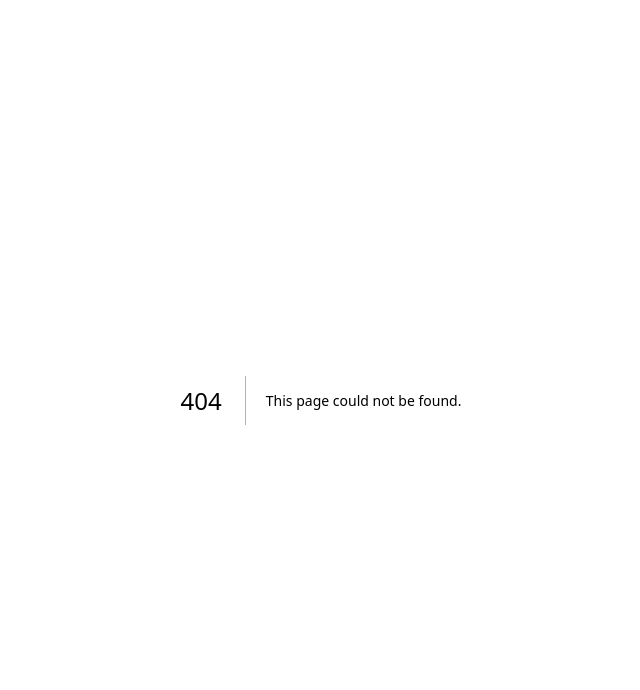
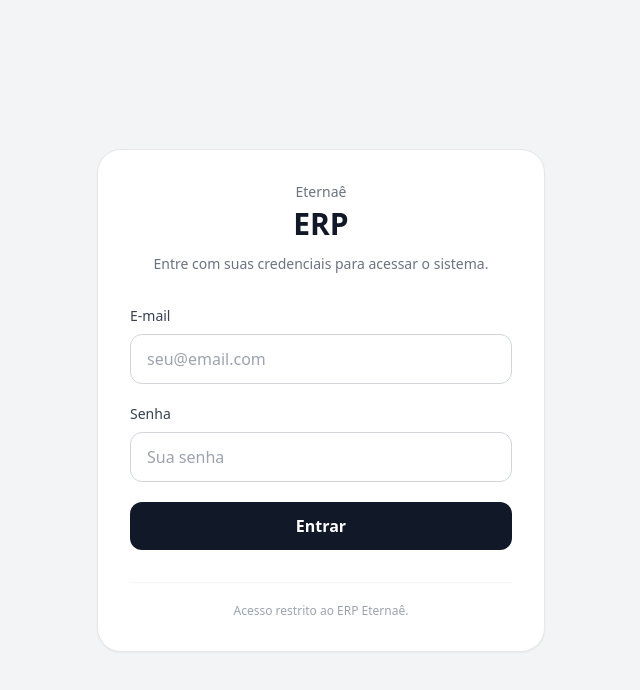
Before and after one commit to eternae2026/eternae-erp, a Next.js app: page /login in a window 1280 px wide. Before the commit this address had no page. Shown: the top 690 px of the page, without its empty margins (319-959 px from the left). Built offline with nearby package versions, Linux system fonts and the light colour scheme; no server answers.

Commit message:
Release v1.1.0 - Segurança e autenticação do ERP Eternaê

```diff
--- a/components/Sidebar.js
+++ b/components/Sidebar.js
@@ -1,6 +1,7 @@
 import { useState } from 'react'
 import Link from 'next/link'
 import { useRouter } from 'next/router'
+import { supabase } from '../lib/supabase'
 
 export default function Sidebar() {
   const router = useRouter()
@@ -16,6 +17,9 @@ export default function Sidebar() {
 
   const [financeiroAberto, setFinanceiroAberto] =
     useState(estaNoFinanceiro)
+
+  const [saindo, setSaindo] =
+    useState(false)
 
   function linkAtivo(caminho) {
     return router.pathname === caminho
@@ -47,6 +51,42 @@ export default function Sidebar() {
           : 'text-gray-400 hover:bg-gray-800 hover:text-white'
       }
     `
+  }
+
+  async function sair() {
+    if (saindo) return
+
+    try {
+      setSaindo(true)
+
+      const { error } = await supabase.auth.signOut()
+
+      if (error) {
+        console.error(
+          'Erro ao encerrar sessão:',
+          error
+        )
+
+        alert(
+          'Não foi possível encerrar a sessão. Tente novamente.'
+        )
+
+        return
+      }
+
+      router.replace('/login')
+    } catch (error) {
+      console.error(
+        'Erro ao encerrar sessão:',
+        error
+      )
+
+      alert(
+        'Não foi possível encerrar a sessão. Tente novamente.'
+      )
+    } finally {
+      setSaindo(false)
+    }
   }
 
   return (
@@ -263,6 +303,30 @@ export default function Sidebar() {
         >
           ⚙️ Configurações
         </Link>
+
+        <div className="mt-6 pt-5 border-t border-gray-700">
+          <button
+            type="button"
+            onClick={sair}
+            disabled={saindo}
+            className="
+              w-full
+              flex items-center
+              px-3 py-2
+              rounded-xl
+              text-gray-300
+              hover:bg-red-900/40
+              hover:text-white
+              transition
+              disabled:opacity-50
+              disabled:cursor-not-allowed
+            "
+          >
+            {saindo
+              ? '⏳ Saindo...'
+              : '🚪 Sair'}
+          </button>
+        </div>
       </nav>
     </aside>
   )
--- a/pages/_app.js
+++ b/pages/_app.js
@@ -1,5 +1,84 @@
 import '../styles/globals.css'
 
+import { useEffect, useState } from 'react'
+import { useRouter } from 'next/router'
+import { supabase } from '../lib/supabase'
+
 export default function App({ Component, pageProps }) {
+  const router = useRouter()
+
+  const [sessao, setSessao] = useState(null)
+  const [carregandoSessao, setCarregandoSessao] = useState(true)
+
+  const paginaPublica = router.pathname === '/login'
+
+  useEffect(() => {
+    let ativo = true
+
+    async function carregarSessao() {
+      const {
+        data: { session },
+      } = await supabase.auth.getSession()
+
+      if (!ativo) return
+
+      setSessao(session)
+      setCarregandoSessao(false)
+
+      if (!session && router.pathname !== '/login') {
+        router.replace('/login')
+        return
+      }
+
+      if (session && router.pathname === '/login') {
+        router.replace('/')
+      }
+    }
+
+    carregarSessao()
+
+    const {
+      data: { subscription },
+    } = supabase.auth.onAuthStateChange((_event, session) => {
+      if (!ativo) return
+
+      setSessao(session)
+      setCarregandoSessao(false)
+
+      if (!session && router.pathname !== '/login') {
+        router.replace('/login')
+      }
+
+      if (session && router.pathname === '/login') {
+        router.replace('/')
+      }
+    })
+
+    return () => {
+      ativo = false
+      subscription.unsubscribe()
+    }
+  }, [router.pathname])
+
+  if (carregandoSessao && !paginaPublica) {
+    return (
+      <div className="min-h-screen flex items-center justify-center bg-gray-100">
+        <div className="bg-white rounded-2xl shadow-sm px-8 py-6 text-center">
+          <div className="text-lg font-semibold text-gray-900">
+            Eternaê ERP
+          </div>
+
+          <div className="mt-2 text-sm text-gray-500">
+            Verificando acesso...
+          </div>
+        </div>
+      </div>
+    )
+  }
+
+  if (!sessao && !paginaPublica) {
+    return null
+  }
+
   return <Component {...pageProps} />
 }
--- /dev/null
+++ b/pages/login.js
@@ -0,0 +1,176 @@
+import { useState } from 'react'
+import { useRouter } from 'next/router'
+import { supabase } from '../lib/supabase'
+
+export default function Login() {
+  const router = useRouter()
+
+  const [email, setEmail] = useState('')
+  const [senha, setSenha] = useState('')
+  const [carregando, setCarregando] = useState(false)
+  const [erro, setErro] = useState('')
+
+  async function entrar(event) {
+    event.preventDefault()
+
+    if (!email.trim() || !senha) {
+      setErro('Informe seu e-mail e sua senha.')
+      return
+    }
+
+    try {
+      setCarregando(true)
+      setErro('')
+
+      const { error } = await supabase.auth.signInWithPassword({
+        email: email.trim(),
+        password: senha,
+      })
+
+      if (error) {
+        setErro('E-mail ou senha inválidos.')
+        return
+      }
+
+      router.replace('/')
+    } catch (error) {
+      console.error(error)
+      setErro('Não foi possível realizar o acesso. Tente novamente.')
+    } finally {
+      setCarregando(false)
+    }
+  }
+
+  return (
+    <main className="min-h-screen bg-gray-100 flex items-center justify-center px-4">
+      <div className="w-full max-w-md">
+        <div className="bg-white rounded-3xl shadow-sm border border-gray-200 p-8">
+          <div className="text-center mb-8">
+            <div className="text-sm font-medium text-gray-500">
+              Eternaê
+            </div>
+
+            <h1 className="mt-1 text-3xl font-bold text-gray-900">
+              ERP
+            </h1>
+
+            <p className="mt-3 text-sm text-gray-500">
+              Entre com suas credenciais para acessar o sistema.
+            </p>
+          </div>
+
+          <form
+            onSubmit={entrar}
+            className="space-y-5"
+          >
+            <div>
+              <label
+                htmlFor="email"
+                className="block mb-2 text-sm font-medium text-gray-700"
+              >
+                E-mail
+              </label>
+
+              <input
+                id="email"
+                type="email"
+                autoComplete="email"
+                value={email}
+                onChange={(event) =>
+                  setEmail(event.target.value)
+                }
+                placeholder="seu@email.com"
+                className="
+                  w-full
+                  rounded-xl
+                  border border-gray-300
+                  px-4 py-3
+                  text-gray-900
+                  outline-none
+                  transition
+                  focus:border-gray-900
+                  focus:ring-1
+                  focus:ring-gray-900
+                "
+              />
+            </div>
+
+            <div>
+              <label
+                htmlFor="senha"
+                className="block mb-2 text-sm font-medium text-gray-700"
+              >
+                Senha
+              </label>
+
+              <input
+                id="senha"
+                type="password"
+                autoComplete="current-password"
+                value={senha}
+                onChange={(event) =>
+                  setSenha(event.target.value)
+                }
+                placeholder="Sua senha"
+                className="
+                  w-full
+                  rounded-xl
+                  border border-gray-300
+                  px-4 py-3
+                  text-gray-900
+                  outline-none
+                  transition
+                  focus:border-gray-900
+                  focus:ring-1
+                  focus:ring-gray-900
+                "
+              />
+            </div>
+
+            {erro && (
+              <div
+                className="
+                  rounded-xl
+                  border border-red-200
+                  bg-red-50
+                  px-4 py-3
+                  text-sm
+                  text-red-700
+                "
+              >
+                {erro}
+              </div>
+            )}
+
+            <button
+              type="submit"
+              disabled={carregando}
+              className="
+                w-full
+                rounded-xl
+                bg-gray-900
+                px-4 py-3
+                font-semibold
+                text-white
+                transition
+                hover:bg-gray-800
+                disabled:cursor-not-allowed
+                disabled:opacity-60
+              "
+            >
+              {carregando
+                ? 'Entrando...'
+                : 'Entrar'}
+            </button>
+          </form>
+
+          <div className="mt-8 border-t border-gray-100 pt-5 text-center">
+            <p className="text-xs text-gray-400">
+              Acesso restrito ao ERP Eternaê.
+            </p>
+          </div>
+        </div>
+      </div>
+    </main>
+  )
+}
```
